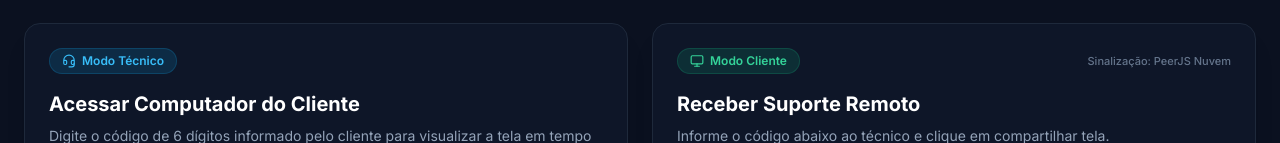
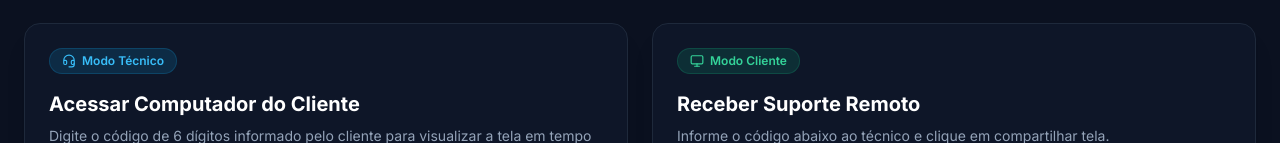
Before and after one commit to ottimize/remotottimize, a plain HTML site: page index.html in a window 1280 px wide. Shown: the part 194-337 px from the top of the page. Drawn offline with nearby package versions, Linux system fonts and the light colour scheme; no server answers; a script that the page names is missing.

Commit message:
Update index.html

```diff
--- a/index.html
+++ b/index.html
@@ -255,7 +255,7 @@
               <span class="inline-flex items-center gap-1.5 px-3 py-1 rounded-full bg-emerald-500/15 text-emerald-400 text-xs font-semibold border border-emerald-500/20">
                 <i data-lucide="monitor" class="w-3.5 h-3.5"></i> Modo Cliente
               </span>
-              <span id="hostModeLabel" class="text-[11px] text-slate-500 font-medium">Sinalização: PeerJS Nuvem</span>
+              <!-- <span id="hostModeLabel" class="text-[11px] text-slate-500 font-medium">Sinalização: PeerJS Nuvem</span> -->
             </div>
 
             <h2 class="text-xl font-bold text-white mb-2">Receber Suporte Remoto</h2>
```
